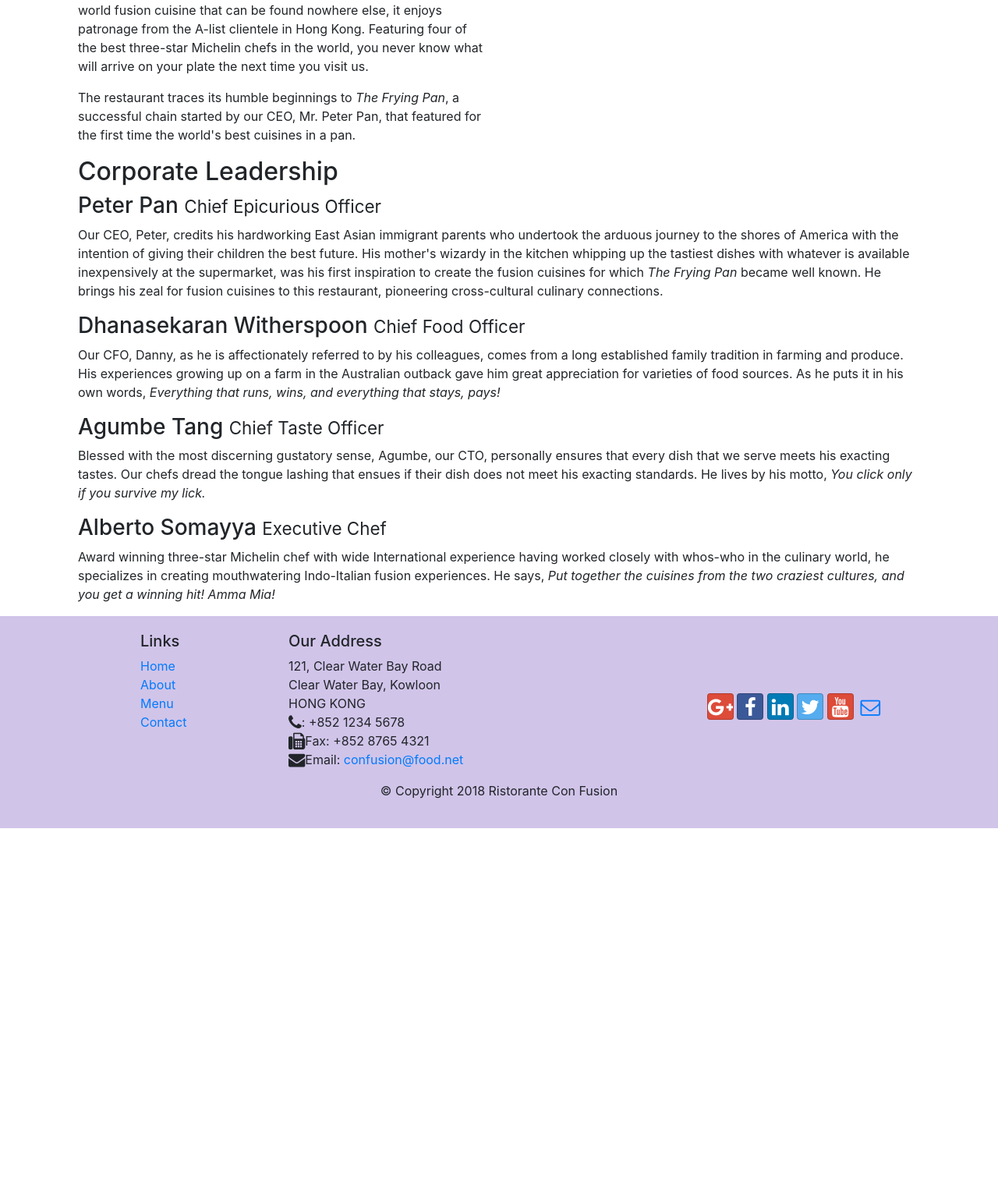
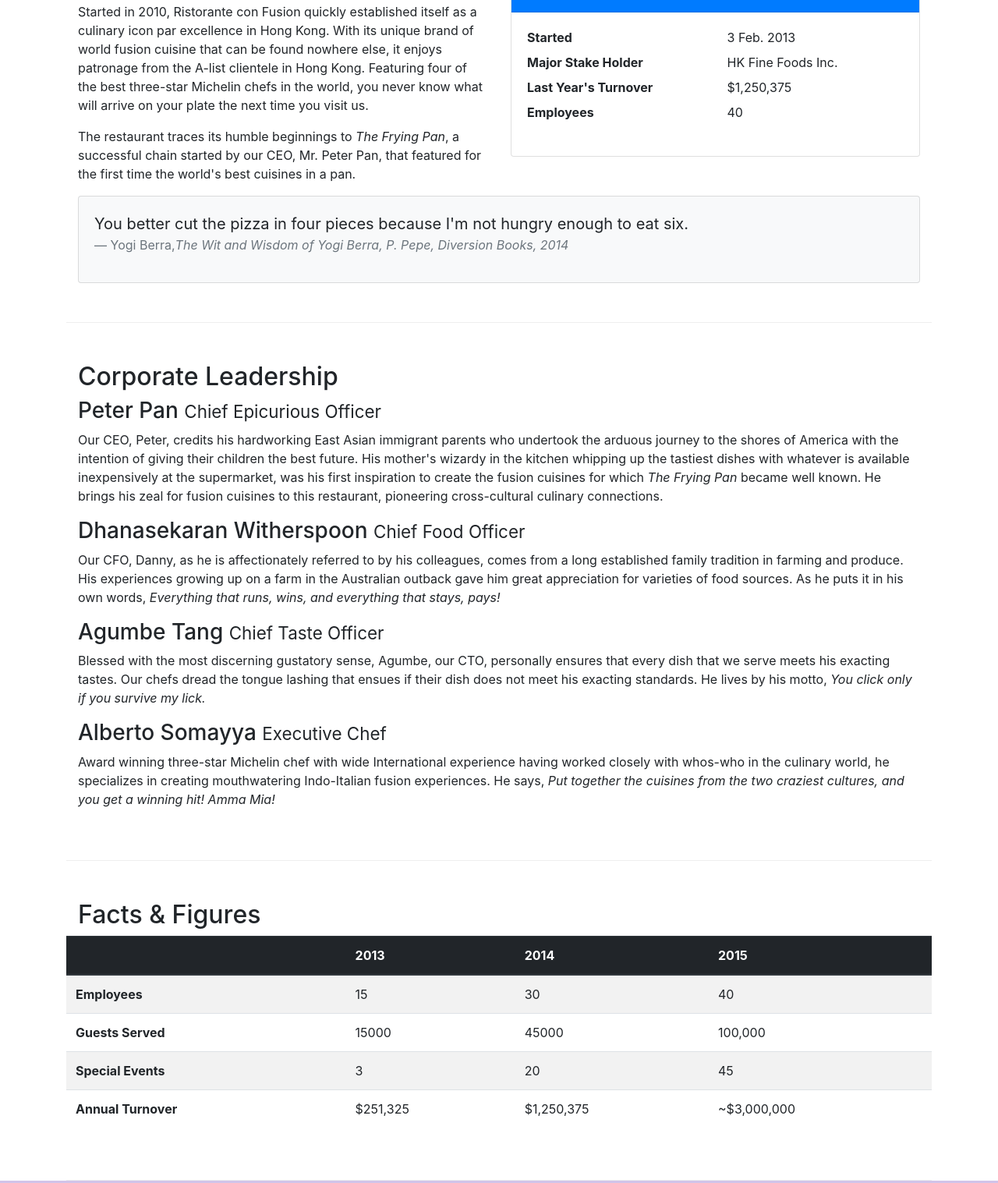
Before and after one commit to stepanRybak/conFusion, a website: page aboutus.html in a window 1280 px wide. Shown: the part 558-2075 px from the top of the page at 78% size. Before the commit the page ends 1620 px from the top, so only its background shows below. Drawn offline with nearby package versions, Linux system fonts and the light colour scheme.

Commit message:
Tables and Cards

```diff
--- a/aboutus.html
+++ b/aboutus.html
@@ -60,18 +60,42 @@
             </div>
         </div>
 
-        <div>
+        <div class="row row-content">
             <div class="col-12 col-sm-6">
                 <h2>Our History</h2>
                 <p>Started in 2010, Ristorante con Fusion quickly established itself as a culinary icon par excellence in Hong Kong. With its unique brand of world fusion cuisine that can be found nowhere else, it enjoys patronage from the A-list clientele in Hong Kong.  Featuring four of the best three-star Michelin chefs in the world, you never know what will arrive on your plate the next time you visit us.</p>
                 <p>The restaurant traces its humble beginnings to <em>The Frying Pan</em>, a successful chain started by our CEO, Mr. Peter Pan, that featured for the first time the world's best cuisines in a pan.</p>
             </div>
-            <div>
+            <div class="col-sm">
+                <div class="card">
+                    <h3 class="card-header bg-primary text-white">Facts At a Glance</h3>
+                    <div class="card-body">
+                        <dl class="row">
+                                <dt class="col-6">Started</dt>
+                                <dd class="col-6">3 Feb. 2013</dd>
+                                <dt class="col-6">Major Stake Holder</dt>
+                                <dd class="col-6">HK Fine Foods Inc.</dd>
+                                <dt class="col-6">Last Year's Turnover</dt>
+                                <dd class="col-6">$1,250,375</dd>
+                                <dt class="col-6">Employees</dt>
+                                <dd class="col-6">40</dd>
+                        </dl>
+                    </div>
+                </div>
+            </div>
+            <div class="col-12">
+                <div class="card card-body bg-light">
+                    <blockquote class="blockquote">
+                        <p class="mb-0">You better cut the pizza in four pieces because
+                                I'm not hungry enough to eat six.</p>
+                        <footer class="blockquote-footer">Yogi Berra,<cite title="Source Title">The Wit and Wisdom of Yogi Berra, P. Pepe, Diversion Books, 2014</cite>
+                        </footer>
+                    </blockquote>
+                </div>
             </div>
         </div>
 
-
-        <div>
+        <div class="row row-content">
             <div class="col-12">
                 <h2>Corporate Leadership</h2>
                 <h3>Peter Pan <small>Chief Epicurious Officer</small></h3>
@@ -93,8 +117,50 @@
                 <div class="d-none d-sm-block">
                         <p>Award winning three-star Michelin chef with wide International experience having worked closely with whos-who in the culinary world, he specializes in creating mouthwatering Indo-Italian fusion experiences. He says, <em>Put together the cuisines from the two craziest cultures, and you get a winning hit! Amma Mia!</em></p>
                 </div>
+            </div>
+       </div>
+       <div class="row row-content">
+           <div class=" col-12 col-sm-9"><h2>Facts &amp; Figures</h2></div>
+           <div class="table-responsive">
+                <table class="table table-striped">
+                        <thead class="thead-dark">
+                            <tr>
+                                <th>&nbsp;</th>
+                                <th>2013</th>
+                                <th>2014</th>
+                                <th>2015</th>
+                            </tr>
+                        </thead>
+                        <tbody>
+                            <tr>
+                                <th>Employees</th>
+                                <td>15</td>
+                                <td>30</td>
+                                <td>40</td>
+                            </tr>
+                            <tr>
+                                <th>Guests Served</th>
+                                <td>15000</td>
+                                <td>45000</td>
+                                <td>100,000</td>
+                            </tr>
+                            <tr>
+                                <th>Special Events</th>
+                                <td>3</td>
+                                <td>20</td>
+                                <td>45</td>
+                            </tr>
+                            <tr>
+                                <th>Annual Turnover</th>
+                                <td>$251,325</td>
+                                <td>$1,250,375</td>
+                                <td>~$3,000,000</td>
+                            </tr>
+                        </tbody>
+                    </table>
+           </div>
+           <div class="col-12 col-sm-3"></div>
 
-            </div>
        </div>
 
     </div>
```
Also changed, not shown: contactus.html (+0 -1 lines).
